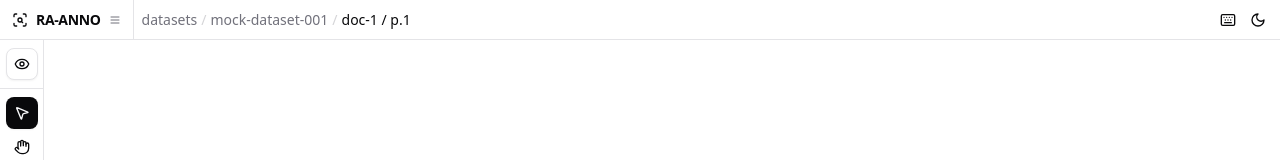
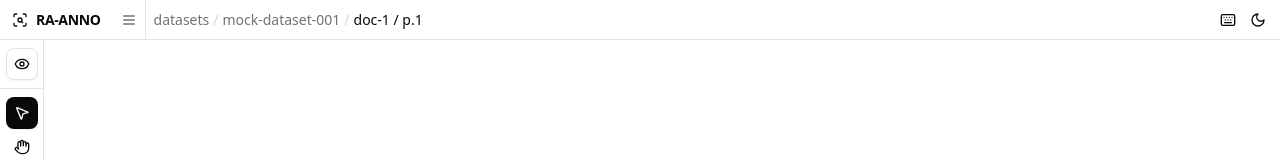
Before and after one commit to AI-Riksarkivet/ra-anno, a SvelteKit app: page /datasets/mock-dataset-001/doc-1/1 in a window 1280 px wide. Shown: the top 160 px of the page. Built offline with nearby package versions, Linux system fonts and the light colour scheme.

Commit message:
fix: split logo as home link from menu button

```diff
--- a/src/routes/+layout.svelte
+++ b/src/routes/+layout.svelte
@@ -64,15 +64,17 @@
 
 <!-- Top navbar -->
 <header class="flex h-10 items-center border-b bg-background">
-  <!-- Logo + menu -->
+  <!-- Logo (home link) + menu -->
+  <a href="/" class="flex h-10 items-center gap-2 px-3 text-sm font-semibold tracking-tight hover:bg-muted">
+    <ScanSearch class="h-4 w-4 text-primary" />
+    <span>RA-ANNO</span>
+  </a>
   <div class="relative">
     <button
-      class="flex h-10 items-center gap-2 px-3 text-sm font-semibold tracking-tight hover:bg-muted"
+      class="flex h-10 items-center px-2 text-muted-foreground hover:bg-muted hover:text-foreground"
       onclick={() => (menuOpen = !menuOpen)}
     >
-      <ScanSearch class="h-4 w-4 text-primary" />
-      <span>RA-ANNO</span>
-      <Menu class="h-3 w-3 text-muted-foreground" />
+      <Menu class="h-4 w-4" />
     </button>
 
     {#if menuOpen}
```
